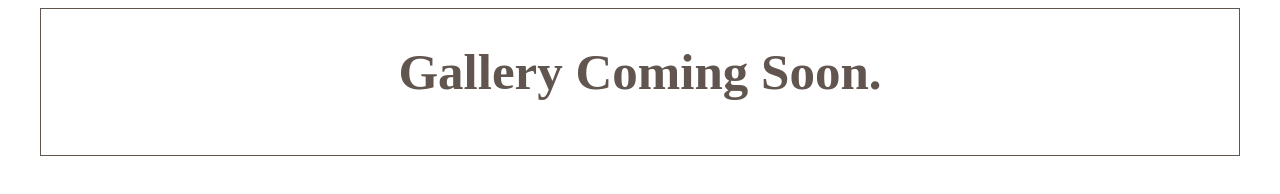
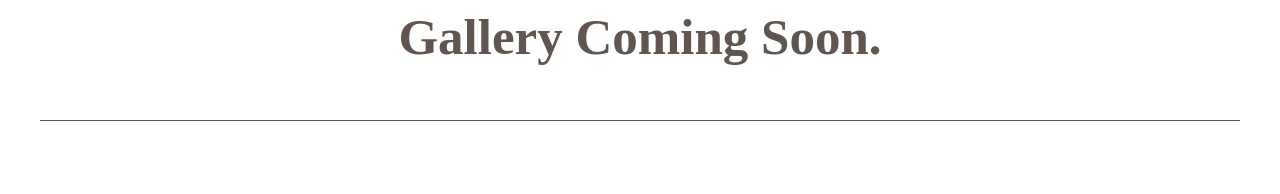
Before and after one commit to rkronschnabel/gallery.github.io, a plain HTML site: page index.html in a window 1280 px wide. Drawn offline with Linux system fonts and the light colour scheme.

Commit message:
testing again

```diff
--- a/scss/gallery.scss
+++ b/scss/gallery.scss
@@ -9,7 +9,7 @@
     margin: 0 auto;
 
     .b-header {
-        border: 1px solid $secondary-dark-font-color;
+        border-bottom: 1px solid $secondary-dark-font-color;
         h1 {
             font-family: $font-stack-secondary;
             font-size: $font-size-xxxl;
```
Also changed, not shown: css/gallery.css.
